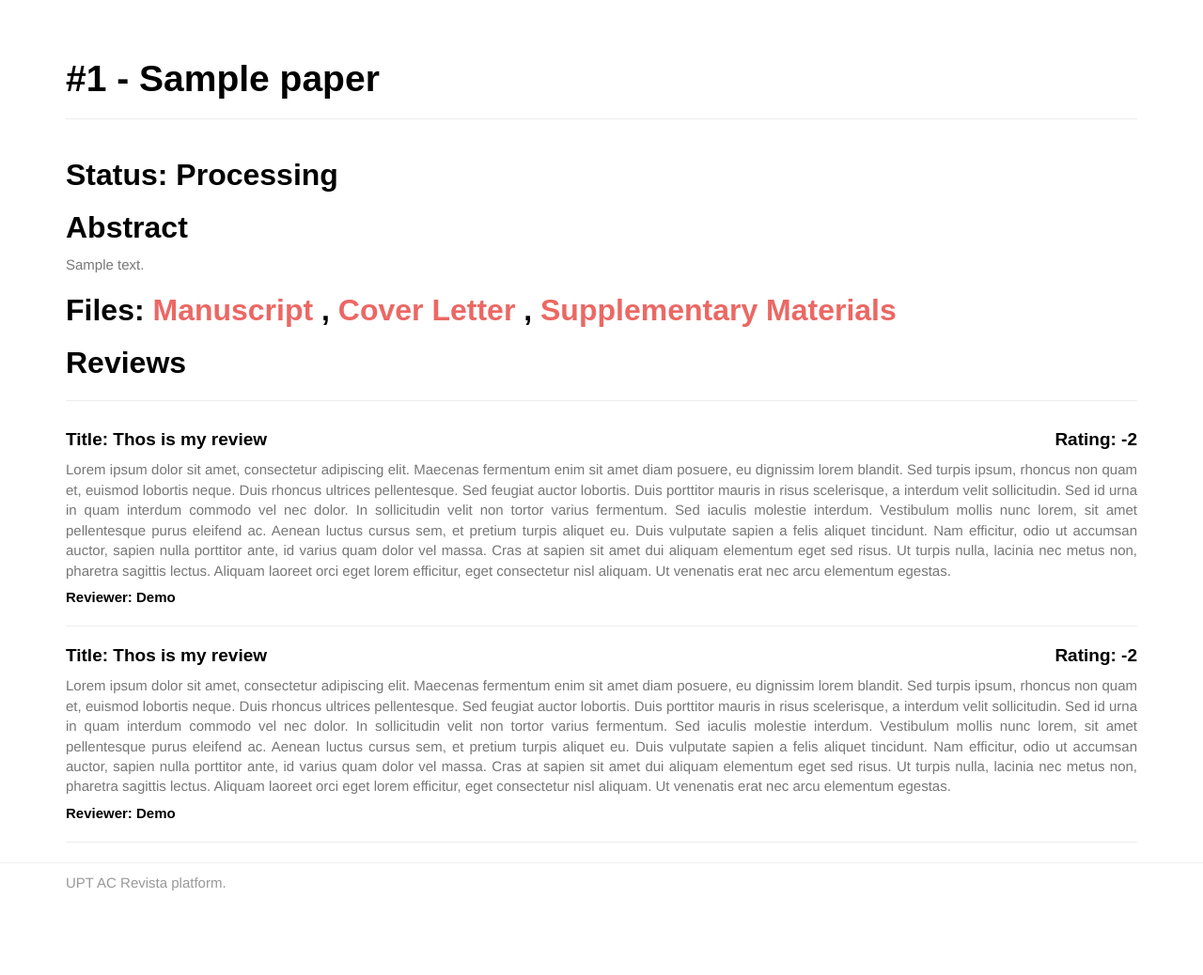
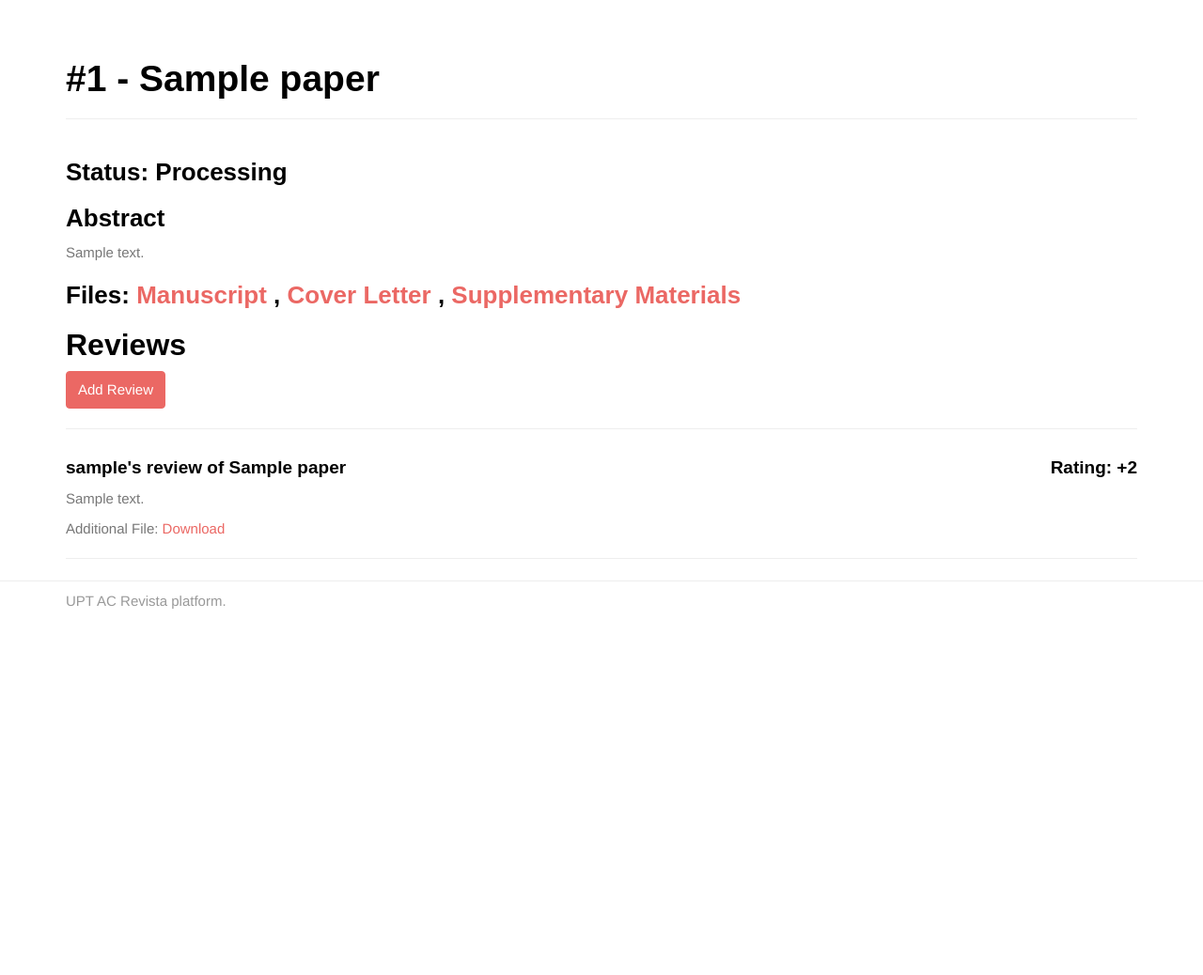
Before and after one commit to dnutiu/acrevista, a Django app: page /journal/paper/1/detail in a window 1280 px wide. Shown: the part 62-1100 px from the top of the page at 94% size. After the commit the page ends 710 px from the top, so only its background shows below. Run offline with Django 3.2, Linux system fonts and the light colour scheme; a user stored in the database is signed in; tables that the repository leaves empty hold one stand-in row (values such as "Sample post"); some libraries are stand-ins or nearby versions; some web fonts are replaced.

Commit message:
Adding a basis for reviewing

```diff
--- a/journal/forms.py
+++ b/journal/forms.py
@@ -1,5 +1,5 @@
 from django import forms
-from .models import Paper
+from .models import Paper, Review
 
 
 # Allows the submission of a paper.
@@ -10,3 +10,8 @@ class SubmitPaperForm(forms.ModelForm):
     class Meta:
         model = Paper
         fields = ('title', 'description', 'manuscript', 'cover_letter', 'supplementary_materials')
+
+class ReviewForm(forms.ModelForm):
+    class Meta:
+        model = Review
+        fields = ('appropriate', 'recommendation', 'comment', 'confidential_comment', 'additional_file')
--- a/journal/models.py
+++ b/journal/models.py
@@ -17,6 +17,27 @@ def user_id_path(instance, filename):
     return "papers/{0}_{3}/{1}/{2}".format(instance.user.id, instance.title, filename, instance.user.username)
 
 
+# This function is used by the Paper model class.
+def review_user_id_path(instance, filename):
+    """
+    Constructs a path of the type /review/<user_id>_<username>/<filename
+
+    instance: The instance provide dy django
+    filename: The filename provided by django
+
+    returns: A string containing the path of the uploaded paper.
+    """
+    return "papers/{0}/{1}/{2}".format(instance.user.id, instance.user.username, filename)
+
+
+# File validator.
+validate_file = FileValidator(max_size=1024 * 1024 * 50,  # Max size is 50Mb
+                              content_types=('application/pdf', 'text/html', 'application/msword',
+                                             'application/vnd.openxmlformats-officedocument.wordprocessingml.'
+                                             'document',
+                                             'text/plain',))
+
+
 class Paper(models.Model):
     STATUS_CHOICES = (
         ('processing', 'Processing'),
@@ -26,18 +47,15 @@ class Paper(models.Model):
     )
     user = models.ForeignKey(User, related_name='papers')
     title = models.CharField(max_length=64, blank=False)
+    # Paper info
     description = models.TextField(max_length=2000, blank=False, help_text="Represents the abstract of the paper.")
     authors = models.TextField(max_length=4096,
                                help_text="Each row represents an author that follows this template: (First Name, "
                                          "Last Name, Email, Affiliation, Country, Corresponding Author)")
+    reviewers = models.ManyToManyField(User)
     created = models.DateTimeField(auto_now_add=True)
     status = models.CharField(max_length=64, choices=STATUS_CHOICES, default='processing')
-    # File validator.
-    validate_file = FileValidator(max_size=1024 * 1024 * 50,  # Max size is 50Mb
-                                  content_types=('application/pdf', 'text/html', 'application/msword',
-                                                 'application/vnd.openxmlformats-officedocument.wordprocessingml.'
-                                                 'document',
-                                                 'text/plain',))
+    # Files
     manuscript = models.FileField(upload_to=user_id_path, blank=False, validators=[validate_file])
     cover_letter = models.FileField(upload_to=user_id_path, blank=False, validators=[validate_file])
     supplementary_materials = models.FileField(upload_to=user_id_path, blank=True, null=True, default=None,
@@ -51,3 +69,37 @@ class Paper(models.Model):
 
     def __str__(self):
         return self.title
+
+
+# Each paper can have multiple reviews
+class Review(models.Model):
+    APPROPRIATE_CHOICES = (
+        ('appropriate', 'The topic of this manuscript falls within the scope of the journal.'),
+        ('not_appropriate', 'The topic of this manuscript does not fall within the scope of the journal.'),
+    )
+    RECOMMENDATION_CHOICES = (
+        ('0', 'Consider after Major Changes.'),
+        ('+2', 'Publish Unaltered.'),
+        ('+1', 'Consider after Minor Changes.'),
+        ('-1', 'Reject. (Paper is not of sufficient quality or novelty to be published in this journal)'),
+        ('-2', 'Reject. (Paper is seriously flawed; Do not encourage resubmission)'),
+    )
+
+    user = models.ForeignKey(User, related_name='reviews')  # The submitter
+    paper = models.ForeignKey(Paper, related_name='reviews')
+    created = models.DateTimeField(auto_now_add=True)
+
+    appropriate = models.CharField(max_length=64, blank=True, choices=APPROPRIATE_CHOICES, default=None)
+    recommendation = models.CharField(max_length=64, blank=True, choices=RECOMMENDATION_CHOICES, default=None)
+
+    comment = models.TextField(max_length=32768, blank=True, help_text="This comment will be shown to the author.")
+    confidential_comment = models.TextField(max_length=32768, blank=True,
+                                            help_text="This comment will not be shown to the author.")
+
+    additional_file = models.FileField(upload_to=review_user_id_path, blank=True, validators=[validate_file])
+
+    class Meta:
+        ordering = ('created',)
+
+    def __str__(self):
+        return "{}'s review of {}".format(self.user.username, self.paper.title)
--- a/journal/urls.py
+++ b/journal/urls.py
@@ -7,5 +7,5 @@ urlpatterns = [
     url(r'^history/$', views.history, name="journal_history"),
     url(r'^profile/$', views.profile, name="journal_profile"),
     url(r'^review/$', views.review, name="journal_review"),
-    url(r'^paper/(?P<paper_id>\d+)/detail$', views.paper_detail, name="paper_detail"),
+    url(r'^paper/(?P<paper_id>\d+)/detail$', views.paper_detail, name="paper_detail"),  # Also used when adding reviews.
 ]
--- a/journal/views.py
+++ b/journal/views.py
@@ -5,8 +5,9 @@
 from django.contrib import messages
 from django.contrib.auth.decorators import login_required
 from django.shortcuts import render, get_object_or_404
-from .forms import SubmitPaperForm
+from .forms import SubmitPaperForm, ReviewForm
 from .validators import validate_authors
+from django.http import Http404
 from .models import Paper
 
 
@@ -58,6 +59,20 @@ def review(request):
 @login_required
 def paper_detail(request, paper_id):
     paper = get_object_or_404(Paper, id=paper_id)
-    return render(request, 'journal/paper_detail.html', {'section': 'journal', 'paper': paper})
+    reviews = paper.reviews.all()
+    can_review = request.user in paper.reviewers.all()
 
-# TODO: Add fields for user and reviwer.
+    # Raise 404 if we're looking at someone's else paper and we're not the author or reviewers
+    if not can_review and request.user != paper.user:
+        raise Http404
+
+    if request.method == 'POST':
+        # TODO: Validate form and use can_review. & Style review
+        review_form = ReviewForm()
+        print("Under implementation")
+    else:
+        review_form = ReviewForm()
+
+    return render(request, 'journal/paper_detail.html',
+                  {'section': 'journal', 'paper': paper, 'review_form': review_form, 'reviews': reviews,
+                   'can_review': can_review})
--- a/templates/journal/paper_detail.html
+++ b/templates/journal/paper_detail.html
@@ -1,5 +1,5 @@
 {% extends 'base.html' %}
-{% block title %}History{% endblock %}
+{% block title %}Paper: {{ paper.title }}{% endblock %}
 
 {% block content %}
     <div class="page-header">
@@ -7,10 +7,10 @@
     </div>
     <div class="row">
         <div class="col-md-12 col-sm-12 col-lg-12 col-xs-12">
-            <h2>Status: {{ paper.get_status_display }}</h2>
-            <h2>Abstract</h2>
+            <h3>Status: {{ paper.get_status_display }}</h3>
+            <h3>Abstract</h3>
             <p>{{ paper.description|capfirst }}</p>
-            <h2>Files:
+            <h3>Files:
                 {% if paper.manuscript %}
                     <a href="{{ paper.manuscript.url }}">Manuscript</a>
                 {% endif %}
@@ -22,61 +22,56 @@
                     ,
                     <a href="{{ paper.supplementary_materials.url }}">Supplementary Materials</a>
                 {% endif %}
-            </h2>
+            </h3>
             <h2>Reviews</h2>
+            {% if can_review %}
+                <button type="button" class="btn btn-primary btn-md" data-toggle="modal" data-target="#reviewModal">Add
+                    Review
+                </button>
+            {% endif %}
             <hr>
         </div>
     </div>
     <div class="row">
         <div class="col-md-12 col-sm-12 col-xs-12 col-lg-12">
-            <div class="review text-justify">
-                <h4>Title: Thos is my review <span class="pull-right">Rating: -2</span></h4>
-                <p>Lorem ipsum dolor sit amet, consectetur adipiscing elit. Maecenas fermentum enim sit amet diam
-                    posuere,
-                    eu dignissim lorem blandit. Sed turpis ipsum, rhoncus non quam et, euismod lobortis neque. Duis
-                    rhoncus
-                    ultrices pellentesque. Sed feugiat auctor lobortis. Duis porttitor mauris in risus scelerisque, a
-                    interdum velit sollicitudin. Sed id urna in quam interdum commodo vel nec dolor. In sollicitudin
-                    velit
-                    non tortor varius fermentum. Sed iaculis molestie interdum. Vestibulum mollis nunc lorem, sit amet
-                    pellentesque purus eleifend ac. Aenean luctus cursus sem, et pretium turpis aliquet eu. Duis
-                    vulputate
-                    sapien a felis aliquet tincidunt. Nam efficitur, odio ut accumsan auctor, sapien nulla porttitor
-                    ante,
-                    id varius quam dolor vel massa. Cras at sapien sit amet dui aliquam elementum eget sed risus. Ut
-                    turpis
-                    nulla, lacinia nec metus non, pharetra sagittis lectus. Aliquam laoreet orci eget lorem efficitur,
-                    eget
-                    consectetur nisl aliquam. Ut venenatis erat nec arcu elementum egestas.
-                </p>
-                <h5>Reviewer: Demo</h5>
-                <hr>
-            </div>
-
-            <div class="review text-justify">
-                <h4>Title: Thos is my review <span class="pull-right">Rating: -2</span></h4>
-                <p>Lorem ipsum dolor sit amet, consectetur adipiscing elit. Maecenas fermentum enim sit amet diam
-                    posuere,
-                    eu dignissim lorem blandit. Sed turpis ipsum, rhoncus non quam et, euismod lobortis neque. Duis
-                    rhoncus
-                    ultrices pellentesque. Sed feugiat auctor lobortis. Duis porttitor mauris in risus scelerisque, a
-                    interdum velit sollicitudin. Sed id urna in quam interdum commodo vel nec dolor. In sollicitudin
-                    velit
-                    non tortor varius fermentum. Sed iaculis molestie interdum. Vestibulum mollis nunc lorem, sit amet
-                    pellentesque purus eleifend ac. Aenean luctus cursus sem, et pretium turpis aliquet eu. Duis
-                    vulputate
-                    sapien a felis aliquet tincidunt. Nam efficitur, odio ut accumsan auctor, sapien nulla porttitor
-                    ante,
-                    id varius quam dolor vel massa. Cras at sapien sit amet dui aliquam elementum eget sed risus. Ut
-                    turpis
-                    nulla, lacinia nec metus non, pharetra sagittis lectus. Aliquam laoreet orci eget lorem efficitur,
-                    eget
-                    consectetur nisl aliquam. Ut venenatis erat nec arcu elementum egestas.
-                </p>
-                <h5>Reviewer: Demo</h5>
-                <hr>
-            </div>
+            {% if reviews %}
+                {% for review in reviews %}
+                    <div class="review text-justify">
+                        <h4>{{ review }} <span class="pull-right">Rating: {{ review.recommendation }}</span></h4>
+                        <p>
+                            {{ review.comment }}
+                        </p>
+                        {% if review.additional_file %}
+                            <p>Additional File: <a href="{{ review.additional_file.url }}">Download</a></p>
+                        {% endif %}
+                        <hr>
+                    </div>
+                {% endfor %}
+            {% else %}
+                <p>Nobody has reviewed this paper. Yer.x§</p>
+            {% endif %}
         </div>
     </div>
 
+    <div id="reviewModal" class="modal fade" role="dialog">
+        <div class="modal-dialog">
+            <div class="modal-content">
+                <div class="modal-header">
+                    <button type="button" class="close" data-dismiss="modal">&times;</button>
+                    <h4 class="modal-title">Add a new review</h4>
+                </div>
+                <div class="modal-body">
+                    <form method="post" action=".">
+                        {{ review_form.as_p }}
+                        {% csrf_token %}
+                    </form>
+                </div>
+                <div class="modal-footer">
+                    <button type="button" class="btn btn-default" data-dismiss="modal">Close</button>
+                    <button type="submit" class="btn btn-primary" data-dismiss="modal">Submit</button>
+                </div>
+            </div>
+
+        </div>
+    </div>
 {% endblock %}
```
Also changed, not shown: journal/admin.py (+6 -1 lines), journal/migrations/0008_auto_20170710_1422.py (added).
